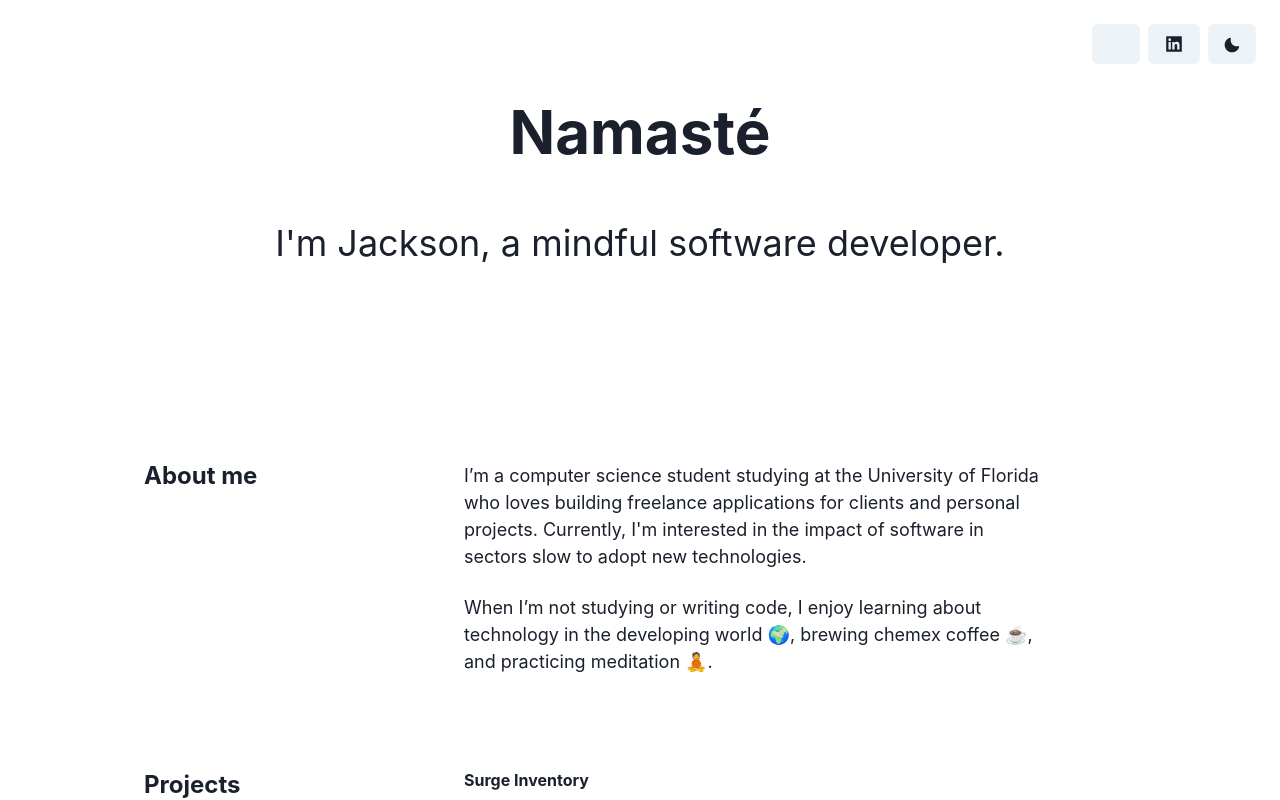
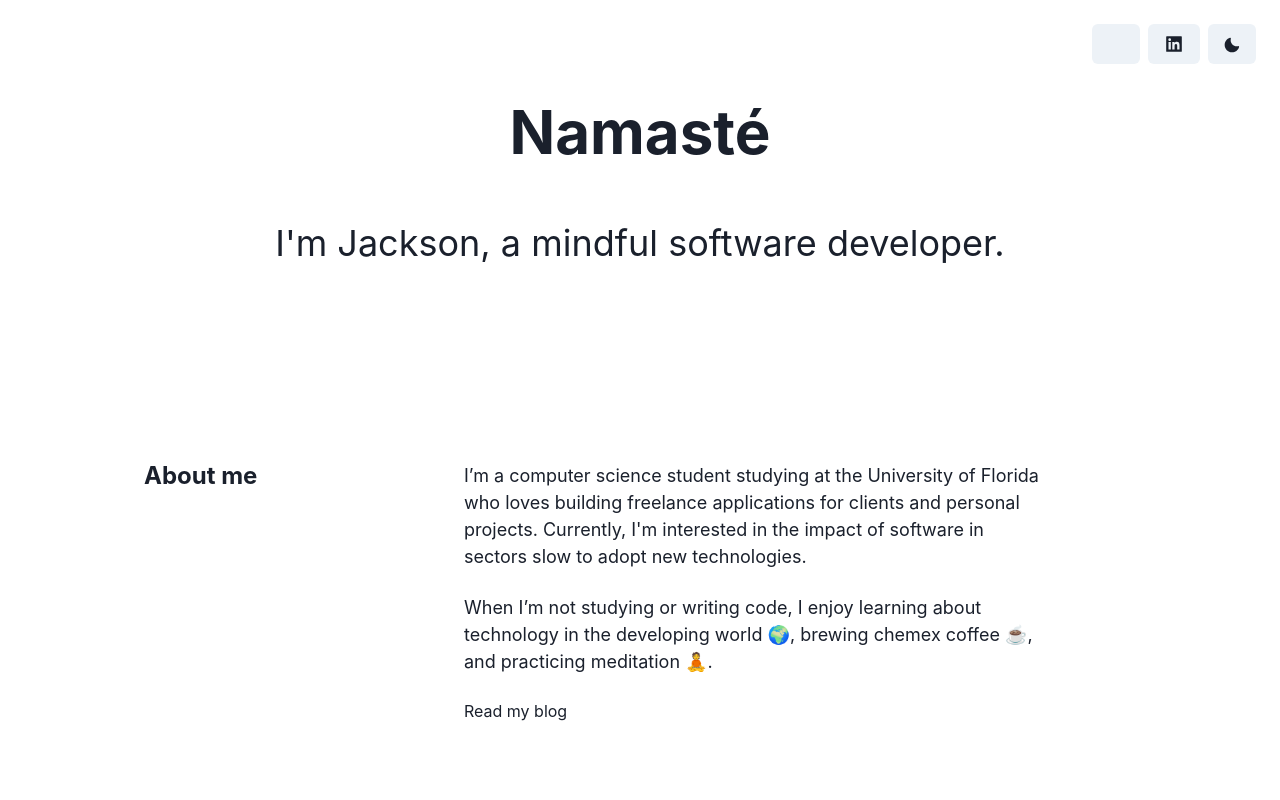
Before and after one commit to jacksonet00/jacksontaylor.com, a Next.js app in the folder v2/: page / in a window 1280 px wide. Shown: the top 800 px of the page. Built offline with nearby package versions, Linux system fonts and the light colour scheme; some icons are missing.

Commit message:
add blog link

```diff
--- a/v2/src/components/AboutMe.js
+++ b/v2/src/components/AboutMe.js
@@ -1,11 +1,11 @@
-import { Box, Center, VStack, Text } from '@chakra-ui/react';
+import { Box, Center, VStack, Text, Link } from '@chakra-ui/react';
 import data from '../data/data';
 
 export const AboutMe = () => {
 	return (
 		<Box w={{ base: '80vw', lg: 'xl' }}>
 			<Center>
-				<VStack spacing={6}>
+				<VStack spacing={6} align="left">
 					{data.aboutMe.paragraphs.map((text, i) => {
 						return (
 							<Text fontSize="lg" key={i}>
@@ -13,6 +13,7 @@ export const AboutMe = () => {
 							</Text>
 						);
 					})}
+					<Link href="/blog">Read my blog</Link>
 				</VStack>
 			</Center>
 		</Box>
```
